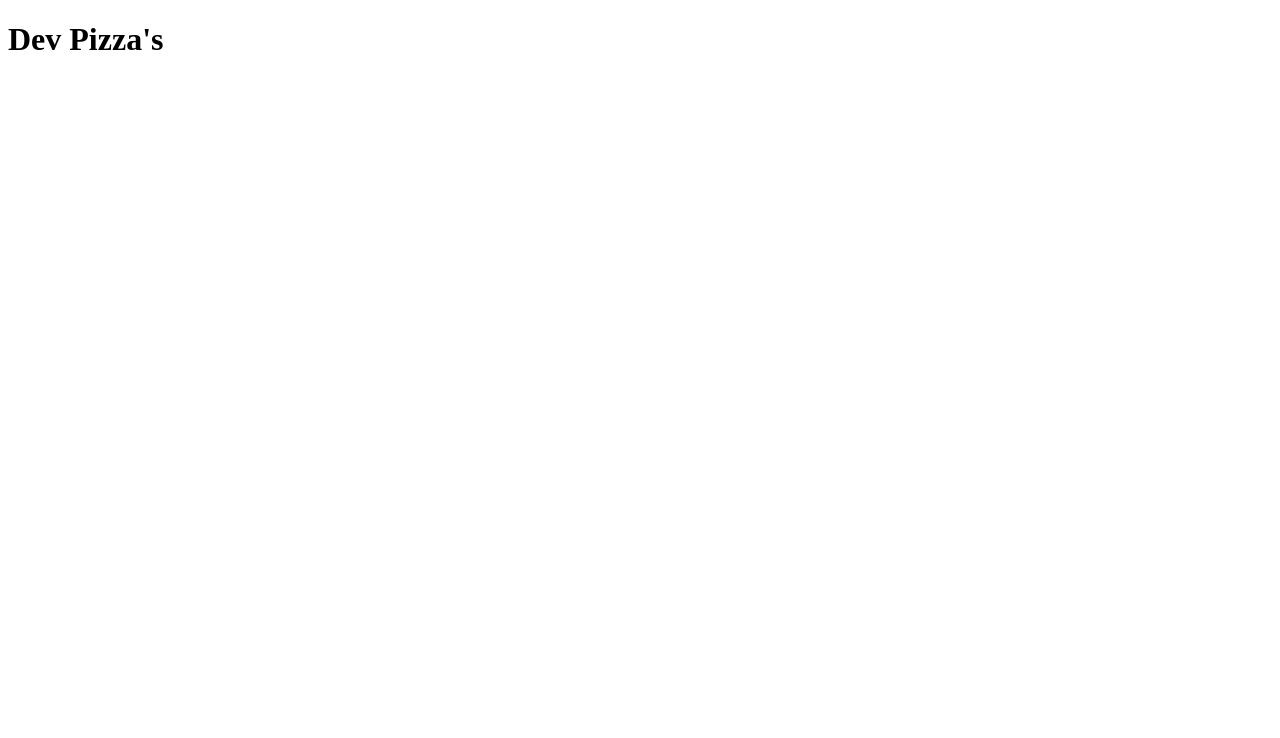
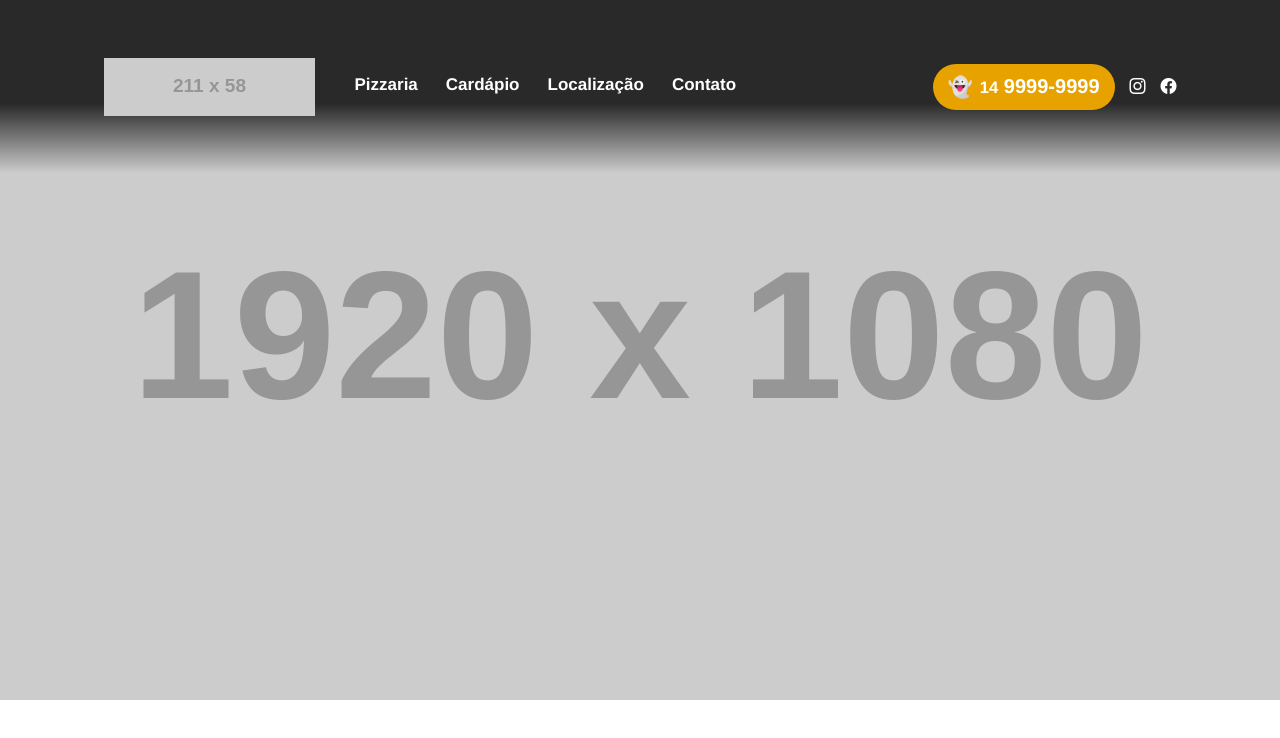
Before and after one commit to Pabl0Hernandez/ProjetoPizzaria, a plain HTML site: page index.html in a window 1280 px wide. Drawn offline with nearby package versions, Linux system fonts and the light colour scheme; placeholder pictures from the web are drawn by us.

Commit message:
header finalizado

```diff
--- /dev/null
+++ b/css/style.css
@@ -0,0 +1,117 @@
+body {
+  margin: 0;
+  padding: 0;
+  box-sizing: border-box;
+  font-family: Helvetica, sans-serif;
+}
+
+.fullcontainer {
+  position: relative;
+  padding: 0;
+  margin: 0;
+  overflow: hidden;
+}
+
+.bgfundo {
+  background: url(https://placehold.co/1920x1080) no-repeat center/cover;
+
+  /*background-color: blue;
+     background-image: url(https://placehold.co/1920x1080);
+     background-repeat: no-repeat;
+     background-position: center center;
+     background-size: cover;*/
+
+  width: 100%;
+  height: 700px;
+}
+
+header {
+  color: white;
+  position: fixed;
+  top: 0;
+  left: 0;
+  right: 0;
+  z-index: 1000;
+
+  background: linear-gradient(
+    to bottom,
+    rgba(0, 0, 0, 0.8) 0%,
+    rgba(0, 0, 0, 0.8) 60%,
+    rgba(0, 0, 0, 0) 100%
+  );
+  background: -webkit-linear-gradient(
+    to bottom,
+    rgba(0, 0, 0, 0.8) 0%,
+    rgba(0, 0, 0, 0.8) 60%,
+    rgba(0, 0, 0, 0) 100%
+  );
+  background: -moz-linear-gradient(
+    to bottom,
+    rgba(0, 0, 0, 0.8) 0%,
+    rgba(0, 0, 0, 0.8) 60%,
+    rgba(0, 0, 0, 0) 100%
+  );
+  padding: 24px 0;
+}
+
+.container {
+  max-width: 1073px;
+  margin: 0 auto;
+}
+
+.main-navigation {
+  display: flex;
+  align-items: center;
+}
+
+.main-navigation ul {
+  list-style: none;
+  display: flex;
+  gap: 28px;
+  align-items: center;
+  margin: 0;
+}
+
+.main-navigation a {
+  color: #fff;
+  display: block;
+  text-decoration: none;
+  font-weight: 700;
+  font-size: 17px;
+  font-family: Helvetica, sans-serif;
+  border-bottom: solid 3px transparent;
+}
+
+.main-navigation a:hover,
+.main-navigation a:focus {
+  border-color: #e7a200;
+}
+
+.site-header-main {
+  display: flex;
+  justify-content: space-between;
+  height: 125px;
+}
+
+.sec-menu {
+  display: flex;
+  align-items: center;
+  gap: 15px;
+}
+
+.sec-menu ion-icon {
+  font-size: 25px;
+}
+
+#btnzap {
+  background: #e7a200;
+  border-radius: 65px;
+  padding: 3px 15px;
+  font-size: 20px;
+  font-weight: bolder;
+  height: 40px;
+
+  display: flex;
+  align-items: center;
+  gap: 7px;
+}
--- a/index.html
+++ b/index.html
@@ -3,9 +3,52 @@
   <head>
     <meta charset="UTF-8" />
     <meta name="viewport" content="width=device-width, initial-scale=1.0" />
-    <title>Pizzaria</title>
+    <link rel="stylesheet" href="./css/style.css" />
+    <link
+      rel="stylesheet"
+      href="https://cdnjs.cloudflare.com/ajax/libs/bootstrap-icons/1.11.3/font/bootstrap-icons.min.css"
+      integrity="sha512-dPXYcDub/aeb08c63jRq/k6GaKccl256JQy/AnOq7CAnEZ9FzSL9wSbcZkMp4R26vBsMLFYH4kQ67/bbV8XaCQ=="
+      crossorigin="anonymous"
+      referrerpolicy="no-referrer"
+    />
+    <title>pizzaria</title>
   </head>
   <body>
-    <h1>Dev Pizza's</h1>
+    <div class="bgfundo"></div>
+    <header>
+      <div class="container site-header-main">
+        <nav id="site-navigation" class="main-navigation">
+          <img src="https://placehold.co/211x58" alt="" height="58px" />
+          <ul id="menu-principal">
+            <li><a href="">Pizzaria</a></li>
+            <li><a href="">Cardápio</a></li>
+            <li><a href="">Localização</a></li>
+            <li><a href="">Contato</a></li>
+          </ul>
+        </nav>
+        <div class="sec-menu">
+          <a
+            href="https://wa.me/551499999999?text=Olá,%20gostaria%20de%20fazer%20um%20pedido!"
+            target="_blank"
+            style="text-decoration: none; color: inherit"
+          >
+            <div id="btnzap">
+              👻
+              <b><small>14</small> 9999-9999</b>
+            </div>
+          </a>
+          <a href="" style="text-decoration: none; color: inherit">
+            <i class="bi bi-instagram"></i>
+          </a>
+          <a href="" style="text-decoration: none; color: inherit">
+            <i class="bi bi-facebook"></i>
+          </a>
+        </div>
+      </div>
+    </header>
+
+
+
+    <script src="./js/script.js"></script>
   </body>
 </html>
```
Also changed, not shown: js/script.js (added).
